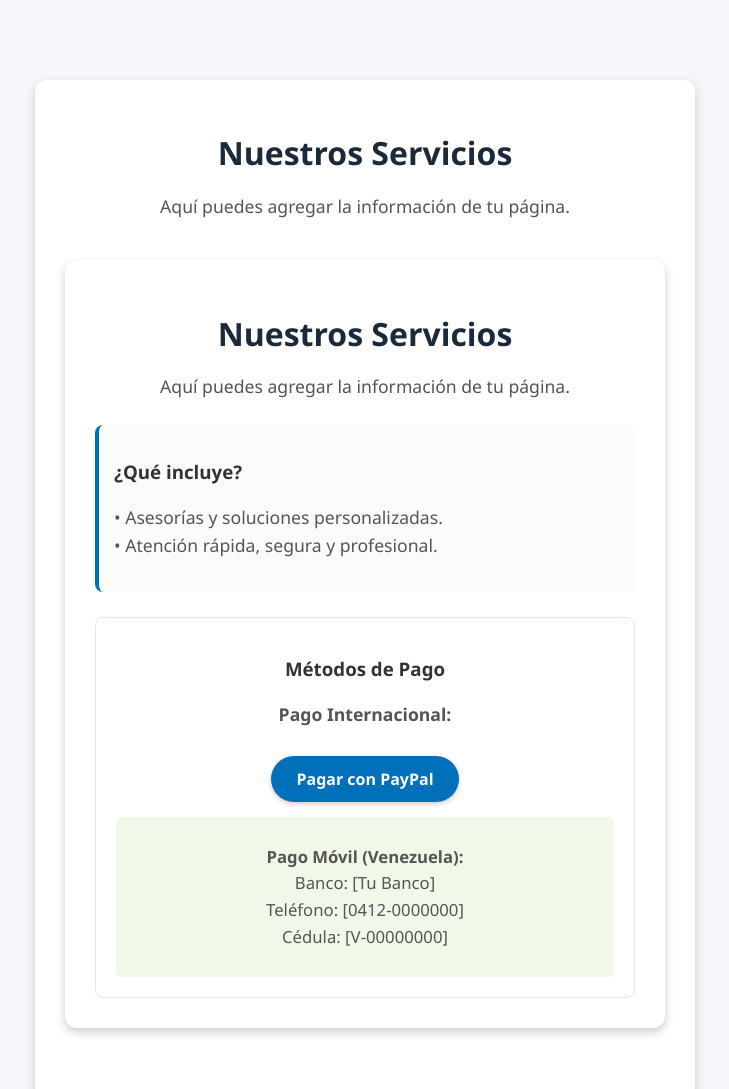
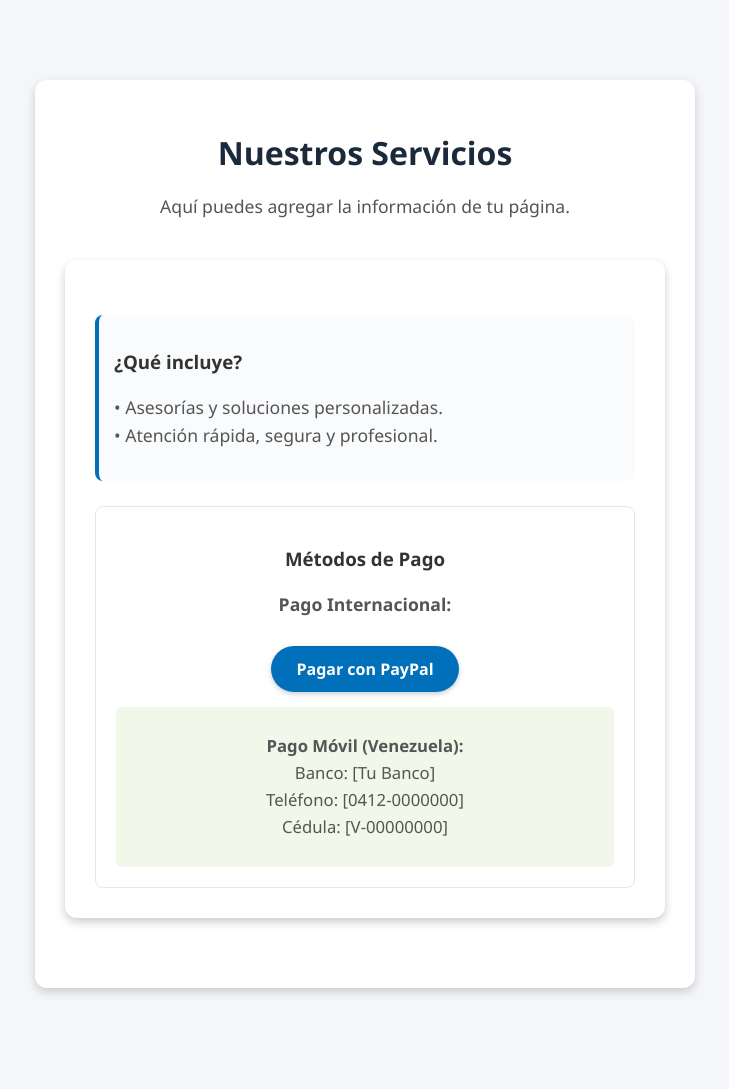
Before and after one commit to cruzggutierrezz-dot/Mi-sitio-web, a plain HTML site: page index.html in a window 1280 px wide. Shown: the top 1089 px of the page, without its empty margins (275-1004 px from the left). After the commit the page ends 1068 px from the top, so only its background shows below. Drawn offline with Linux system fonts and the light colour scheme.

Commit message:
Remove duplicate services section
Removed duplicate service section in index.html.

```diff
--- a/index.html
+++ b/index.html
@@ -66,7 +66,6 @@
             border-radius: 6px;
         }
     </style>
-</style>
 </head>
 <body>
     <div class="container">
@@ -74,10 +73,6 @@
         <p>Aquí puedes agregar la información de tu página.</p>
 
     <div class="container">
-        <h1>Nuestros Servicios</h1>
-          <p>Aquí puedes agregar la información de tu página.</p>
-
-
         <div class="services">
             <h3>¿Qué incluye?</h3>
             <p>• Asesorías y soluciones personalizadas.<br>
```
